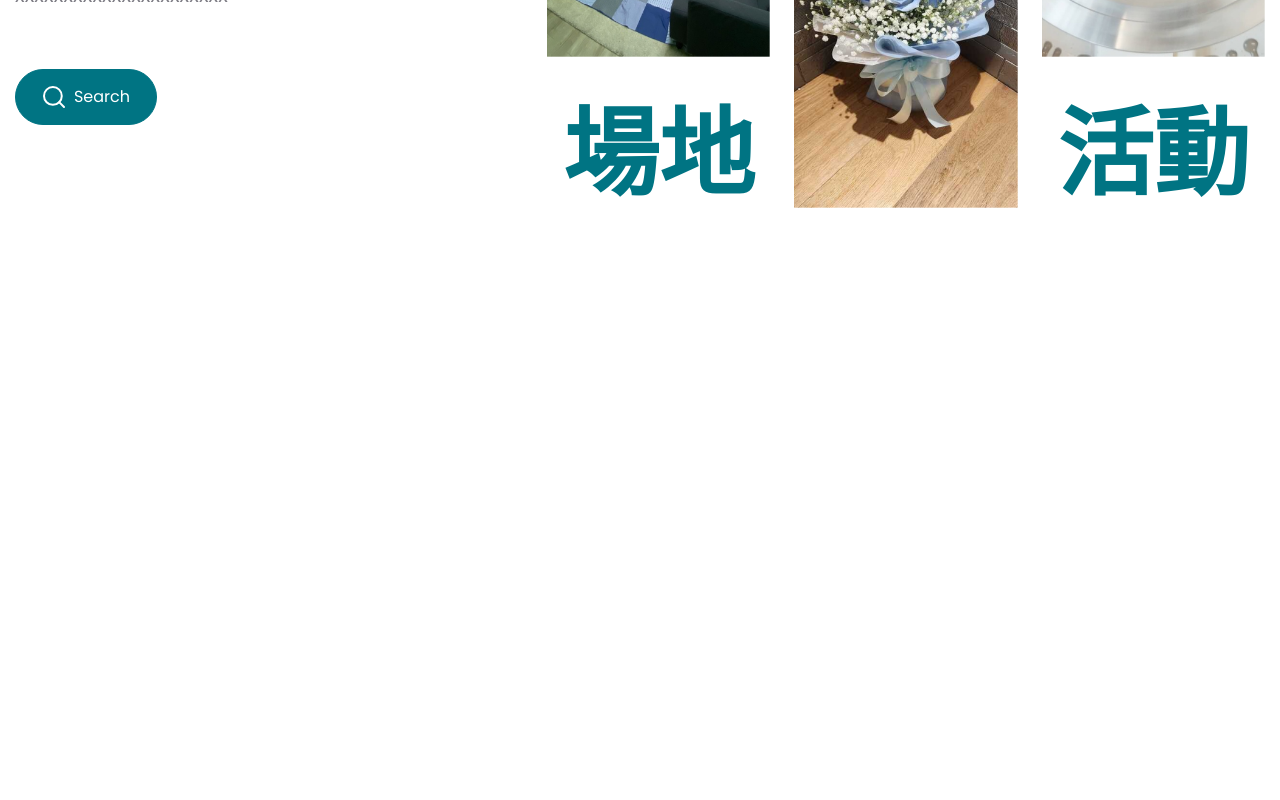
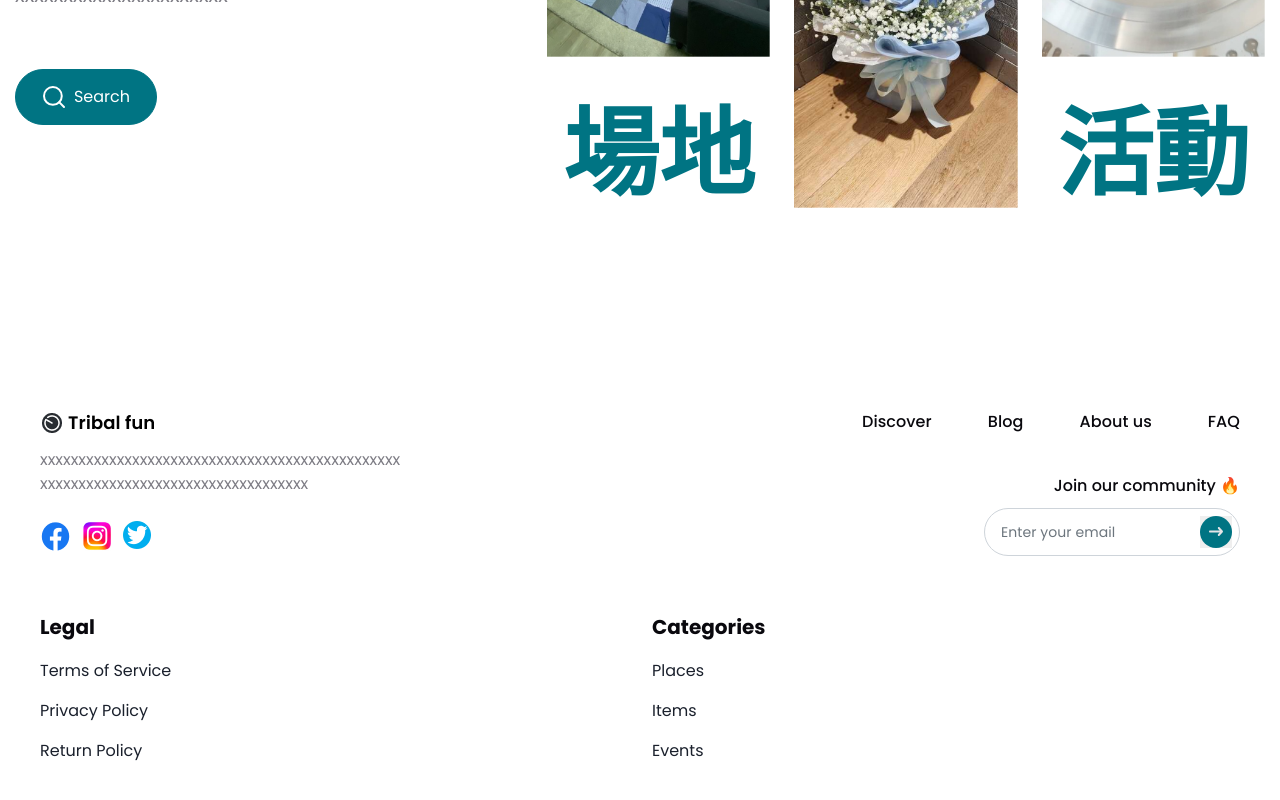
Before and after one commit to heliconho/tribalfun, a React (Create React App) app: page / in a window 1280 px wide. Shown: the part 498-1298 px from the top of the page. Before the commit the page ends 800 px from the top, so only its background shows below. Built offline with nearby package versions, Linux system fonts and the light colour scheme; a web font is replaced by a local one.

Commit message:
footer added

```diff
--- a/src/App.scss
+++ b/src/App.scss
@@ -179,16 +179,16 @@ a {
 .font-black {
 	font-weight: 900;
 }
-.container {
-	position: relative;
-	z-index: 1;
-}
 @include breakpoint(xl) {
 	.container {
 		max-width: 1230px;
 		padding-left: 15px;
 		padding-right: 15px;
 	}
+}
+.container {
+	position: relative;
+	z-index: 1;
 }
 .bg-section {
 	background: var(--section) !important;
@@ -714,6 +714,9 @@ header {
 		.content {
 			max-width: 459px;
 			padding-right: 20px;
+			@include breakpoint(max-sm) {
+				padding-inline: 32px;
+			}
 		}
 		@include breakpoint(max-xl) {
 			@include breakpoint(lg) {
@@ -750,7 +753,7 @@ header {
 		}
 		@media screen and (max-width: 360px) {
 			.title {
-				font-size: 60px;
+				font-size: 55px;
 			}
 			p {
 				font-size: 17px;
@@ -811,7 +814,7 @@ header {
 				// 	flex-grow: 1;
 				// }
 				img {
-					width: 400px;
+					width: 410px;
 					flex-grow: 1;
 				}
 				.title {
@@ -822,39 +825,44 @@ header {
 		}
 		@media (max-width: 500px) {
 			.item {
+				gap: 20px;
 				img {
-					width: 340px;
+					width: 380px;
+				}
+				.title {
+					font-size: 65px;
+					margin-inline: auto;
+				}
+			}
+		}
+		@media (max-width: 470px) {
+			.item {
+				img {
+					width: 350px;
 				}
 				.title {
 					font-size: 55px;
 				}
 			}
 		}
-		@media (max-width: 470px) {
+		@media (max-width: 430px) {
 			.item {
 				img {
-					width: 310px;
+					width: 300px;
 				}
 			}
 		}
-		@media (max-width: 430px) {
+		@media (max-width: 400px) {
 			.item {
 				img {
 					width: 280px;
 				}
 			}
 		}
-		@media (max-width: 400px) {
-			.item {
-				img {
-					width: 260px;
-				}
-			}
-		}
 		@media (max-width: 375px) {
 			.item {
 				img {
-					width: 236px;
+					width: 246px;
 				}
 			}
 		}
@@ -872,7 +880,7 @@ header {
 	@include breakpoint(max-lg) {
 		flex-wrap: wrap;
 		gap: 50px;
-		padding-block: 65px 140px;
+		padding-block: 65px;
 		.images-area,
 		.content-area {
 			width: 100%;
@@ -895,11 +903,17 @@ header {
 			}
 		}
 	}
+	@include breakpoint(max-sm) {
+		overflow: hidden;
+	}
 }
 .landing-banner {
 	.container {
 		@include breakpoint(xl) {
-			max-width: 1353px;
+			max-width: 1323px;
+		}
+		@include breakpoint(max-lg) {
+			padding: 0;
 		}
 	}
 }
@@ -1073,10 +1087,115 @@ header {
 	}
 }
 .auth-section {
-	padding: 53px 0 150px;
+	padding: 53px 0 65px;
 	.container {
 		@include breakpoint(max-sm) {
 			padding-inline: 32px;
 		}
 	}
 }
+footer {
+	padding: 120px 0 80px;
+
+	@include breakpoint(max-sm) {
+		padding: 65px 0 45px;
+		.container {
+			padding-inline: 32px;
+		}
+	}
+	.bottom {
+		h6 {
+			font-weight: 700;
+			font-size: 20px;
+			line-height: 32px;
+			color: var(--title);
+			margin-bottom: 16px;
+		}
+		ul {
+			display: flex;
+			gap: 16px;
+			flex-direction: column;
+			li {
+				a {
+					color: #1a202c;
+					transition: all ease 0.3s;
+					&:hover {
+						color: var(--base);
+						padding-left: 5px;
+					}
+				}
+			}
+		}
+	}
+}
+.footer-wrapper {
+	display: flex;
+	flex-wrap: wrap;
+	justify-content: space-between;
+	row-gap: 55px;
+	.left {
+		max-width: 367px;
+		white-space: initial;
+		word-break: break-all;
+		.logo {
+			margin-bottom: 12px;
+		}
+		p {
+			margin-bottom: 25px;
+		}
+	}
+	.right {
+		margin-inline-start: auto;
+		.footer-links {
+			display: flex;
+			flex-wrap: wrap;
+			column-gap: 56px;
+			row-gap: 10px;
+			li {
+				a {
+					font-weight: 500;
+					letter-spacing: 0.005em;
+					color: var(--title);
+				}
+			}
+			@include breakpoint(max-lg) {
+				column-gap: 25px;
+				margin-bottom: 35px;
+			}
+			margin-bottom: 40px;
+		}
+		h5 {
+			font-weight: 500;
+			font-size: 16px;
+			line-height: 24px;
+			margin-bottom: 10px;
+		}
+	}
+}
+.subscribe-form {
+	max-width: 256px;
+	.form-control {
+		height: 48px;
+		font-weight: 400;
+		font-size: 14px;
+		line-height: 20px;
+		letter-spacing: 0.005em;
+		color: #7d7c84;
+		box-shadow: none;
+		outline: none;
+		border-radius: 25px;
+		padding-inline: 16px;
+		&:focus {
+			border-color: var(--base);
+		}
+	}
+	button {
+		outline: none;
+		box-shadow: none;
+		border: none;
+		position: absolute;
+		right: 8px;
+		top: 8px;
+	}
+	position: relative;
+}
--- a/src/Icon.jsx
+++ b/src/Icon.jsx
@@ -381,3 +381,20 @@ export const CheckIcon = () => (
 		/>
 	</svg>
 );
+export const SubmitNewsletterIcon = () => (
+	<svg
+		width="32"
+		height="32"
+		viewBox="0 0 32 32"
+		fill="none"
+		xmlns="http://www.w3.org/2000/svg"
+	>
+		<rect width="32" height="32" rx="16" fill="var(--base)" />
+		<path
+			fill-rule="evenodd"
+			clip-rule="evenodd"
+			d="M18.0909 11.2652C18.4968 10.8906 19.1294 10.9159 19.504 11.3217L22.7348 14.8217C23.0884 15.2047 23.0884 15.7952 22.7348 16.1782L19.504 19.6783C19.1294 20.0841 18.4968 20.1094 18.091 19.7348C17.6851 19.3602 17.6598 18.7276 18.0344 18.3217L19.716 16.5L10 16.5C9.44771 16.5 9 16.0523 9 15.5C9 14.9477 9.44771 14.5 10 14.5L19.716 14.5L18.0344 12.6783C17.6598 12.2725 17.6851 11.6398 18.0909 11.2652Z"
+			fill="#E5E5E7"
+		/>
+	</svg>
+);
--- a/src/components/Footer.jsx
+++ b/src/components/Footer.jsx
@@ -1,7 +1,86 @@
 import React from "react";
-
+import { Link } from "react-router-dom";
+import { SubmitNewsletterIcon } from "../Icon";
+import logo from "../assets/img/logo.png";
+import SocialIcons from "./SocialIcons";
 const Footer = () => {
-	return <div>Footer</div>;
+	return (
+		<>
+			<footer>
+				<div className="container">
+					<div className="footer-wrapper">
+						<div className="left">
+							<img src={logo} className="logo" alt="" />
+							<p>
+								xxxxxxxxxxxxxxxxxxxxxxxxxxxxxxxxxxxxxxxxxxxxxxxxxxxxxxxxxxxxxxxxxxxxxxxxxxxxxxxxxx
+							</p>
+							<SocialIcons />
+						</div>
+						<div className="right">
+							<ul className="footer-links d-none d-sm-flex">
+								<li>
+									<Link to="/discover">Discover</Link>
+								</li>
+								<li>
+									<Link to="/blog">Blog</Link>
+								</li>
+								<li>
+									<Link to="/about">About us</Link>
+								</li>
+								<li>
+									<Link to="/faqs">FAQ</Link>
+								</li>
+							</ul>
+							<h5 className="text-end">Join our community 🔥</h5>
+							<form className="subscribe-form ms-auto">
+								<input
+									type="text"
+									placeholder="Enter your email"
+									className="form-control"
+								/>
+								<button type="button">
+									<SubmitNewsletterIcon />
+								</button>
+							</form>
+						</div>
+						{/* <div className="w-100 d-lg-none"> */}
+						<div className="w-100 bottom">
+							<div className="row">
+								<div className="col-6">
+									<h6>Legal</h6>
+									<ul>
+										<li>
+											<Link to="#">Terms of Service</Link>
+										</li>
+										<li>
+											<Link to="#">Privacy Policy</Link>
+										</li>
+										<li>
+											<Link to="#">Return Policy</Link>
+										</li>
+									</ul>
+								</div>
+								<div className="col-6">
+									<h6>Categories</h6>
+									<ul>
+										<li>
+											<Link to="#">Places</Link>
+										</li>
+										<li>
+											<Link to="#">Items</Link>
+										</li>
+										<li>
+											<Link to="#">Events</Link>
+										</li>
+									</ul>
+								</div>
+							</div>
+						</div>
+					</div>
+				</div>
+			</footer>
+		</>
+	);
 };
 
 export default Footer;
--- a/src/components/LandingLayout.jsx
+++ b/src/components/LandingLayout.jsx
@@ -17,7 +17,8 @@ const LandingLayout = ({ children }) => {
 		<>
 			<Header />
 			{children}
-			{screen < 768 && <Footer />}
+			{/* {screen < 768 && <Footer />} */}
+			<Footer />
 		</>
 	);
 };
```
